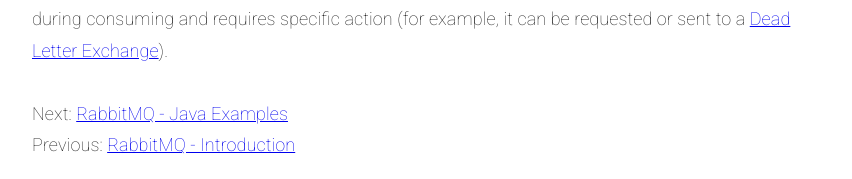
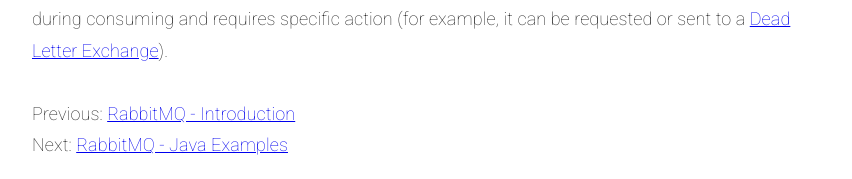
Before and after one commit to UniVE-SSV/SoftwareArchitecture, a Jekyll site: the page built from _docs/rabbitmq/quick-start.md, in a window 1280 px wide and 900 px high, scrolled down 5738 px. Shown: the part 718-897 px from the top of the window, without its empty margins (358-1210 px from the left). Built offline with Jekyll 4.4.1, drawn with Linux system fonts in a browser that asks for light colours.

Commit message:
Fix navigation
Fix navigation

```diff
--- a/_docs/rabbitmq/quick-start.md
+++ b/_docs/rabbitmq/quick-start.md
@@ -51,8 +51,8 @@ Messages can be <a target="_blank" rel="noopener noreferrer" href="https://www.r
 ACK is a mechanism to ensure that a message is successfully sent. Acknowledgment can be positive (ACK) or negative (NACK). Positive acknowledgments tell the RabbitMQ instance to consider the message as delivered, while a negative acknowledgment says that the message had some problems during consuming and requires specific action (for example, it can be requested or sent to a <a target="_blank" rel="noopener noreferrer" href="https://www.rabbitmq.com/dlx.html">Dead Letter Exchange</a>).
 
 <div>
+Previous: <a href="/SoftwareArchitecture/rabbitmq/introduction">RabbitMQ - Introduction</a>
+</div>
+<div>
 Next: <a href="/SoftwareArchitecture/rabbitmq/java-examples">RabbitMQ - Java Examples</a>
 </div>
-<div>
-Previous: <a href="/SoftwareArchitecture/rabbitmq/introduction">RabbitMQ - Introduction</a>
-</div>
```
